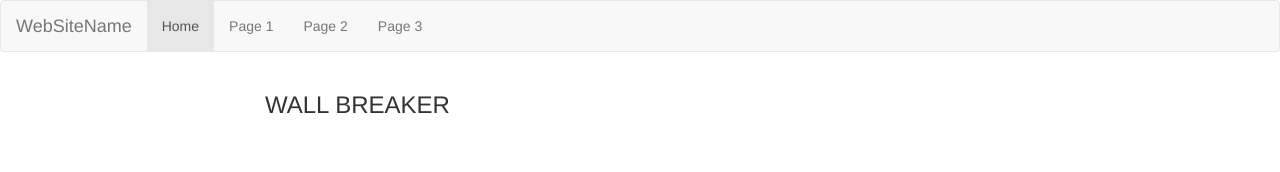
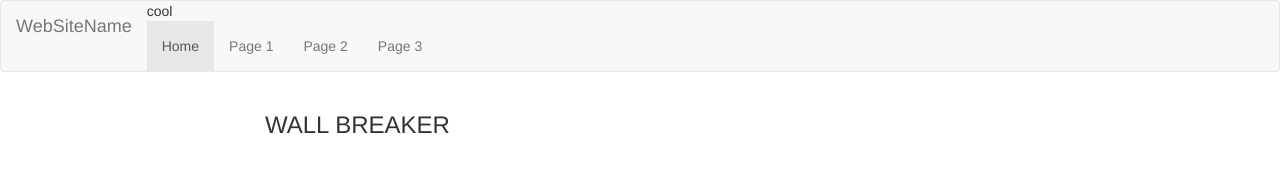
Before and after one commit to budhathokg1/Wall-Breaker, a website: page src/index.html in a window 1280 px wide. Drawn offline with nearby package versions, Linux system fonts and the light colour scheme.

Commit message:
change in index.html

```diff
--- a/src/index.html
+++ b/src/index.html
@@ -14,6 +14,7 @@
       <div class="navbar-header">
         <a class="navbar-brand" href="#">WebSiteName</a>
       </div>
+      <div>cool</div>
       <ul class="nav navbar-nav">
         <li class="active"><a href="#">Home</a></li>
         <li><a href="#">Page 1</a></li>
```
